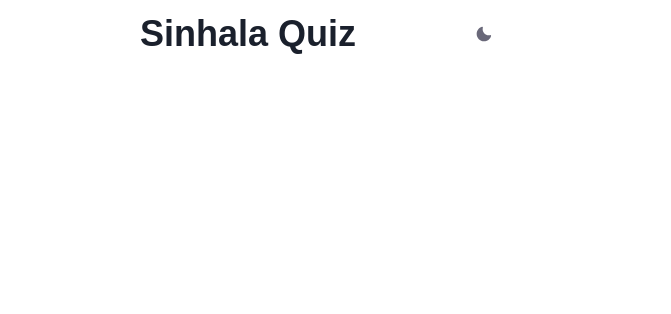
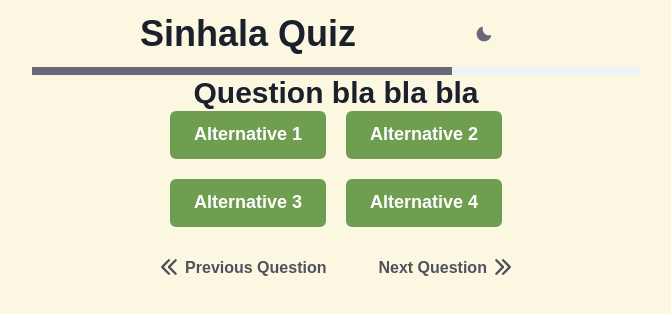
Before and after one commit to druwan/sinhalaquizapp, a Next.js app: page / in a window 1280 px wide. Shown: the top 314 px of the page, without its empty margins (304-975 px from the left). Built offline with nearby package versions, Linux system fonts and the light colour scheme; a web font is replaced by a local one.

Commit message:
feat: colortheme + layout

```diff
--- a/pages/index.tsx
+++ b/pages/index.tsx
@@ -1,9 +1,11 @@
+import { Box, useColorModeValue } from '@chakra-ui/react';
 import Head from 'next/head';
 import Navbar from '../components/Navbar/Navbar';
+import QuizCard from '../components/QuizCard/QuizCard';
 
 const HomePage = () => {
   return (
-    <div>
+    <Box bg={useColorModeValue('Flax.50', 'Raisin.900')} minH={'100vh'}>
       <Head>
         <title>Sinhala Quiz</title>
         <meta name='viewport' content='initial-scale=1.0, width=device-width' />
@@ -13,7 +15,8 @@ const HomePage = () => {
 
       {/* Navbar */}
       <Navbar />
-    </div>
+      <QuizCard />
+    </Box>
   );
 };
 
```
